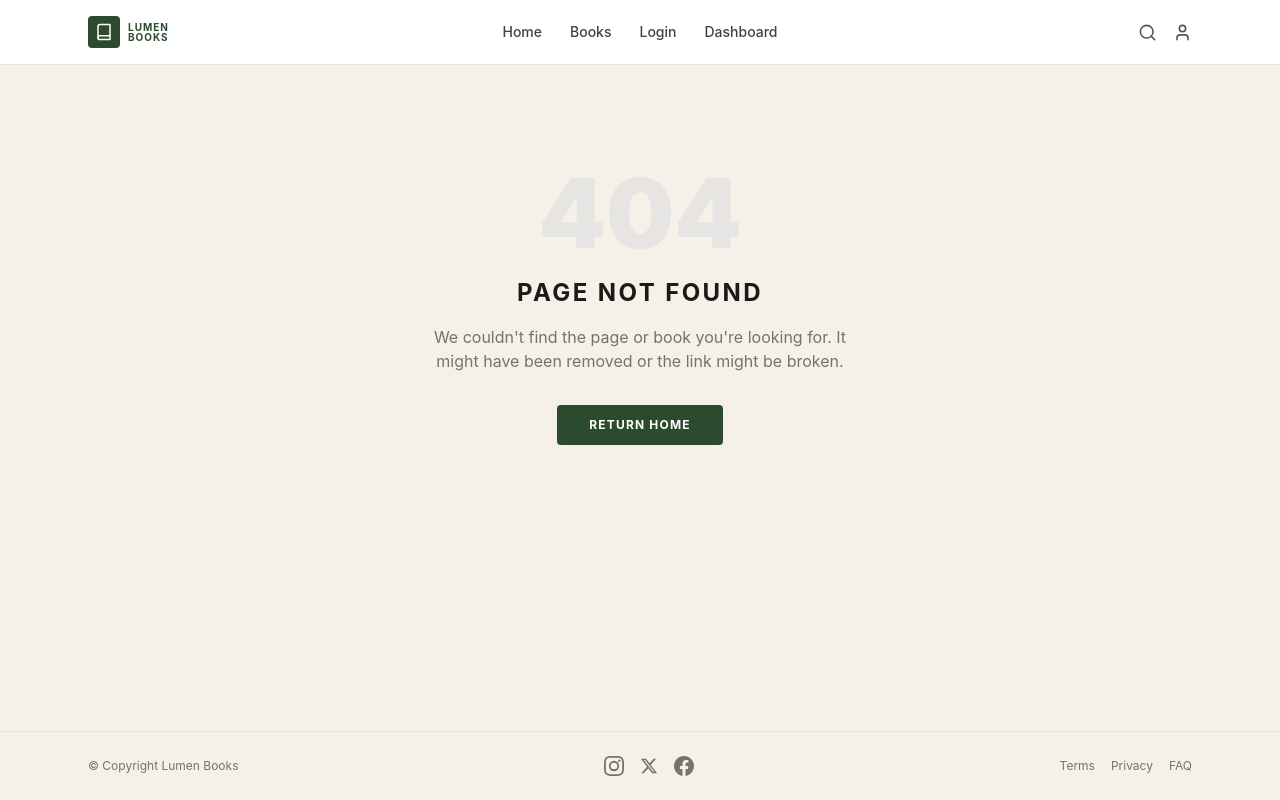
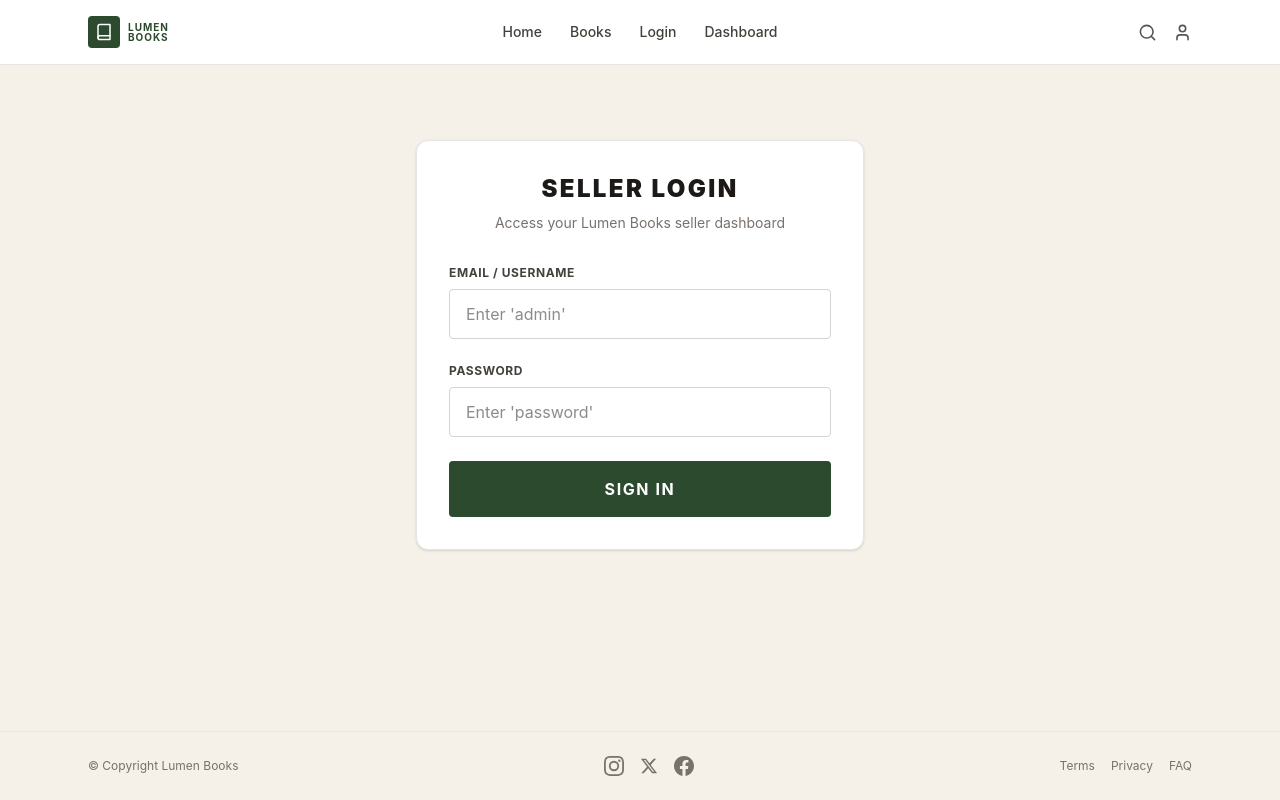
Before and after one commit to SughnenWeb3/lumen_books, a Next.js app: page /login in a window 1280 px wide. Before the commit this address had no page. Built offline with nearby package versions, Linux system fonts and the light colour scheme.

Commit message:
create login page for sellers

```diff
--- /dev/null
+++ b/app/login/page.tsx
@@ -0,0 +1,99 @@
+'use client';
+
+import { useActionState } from 'react';
+import { loginAction } from '../lib/actions';
+
+export default function LoginPage() {
+  const [state, action, isPending] = useActionState(loginAction, undefined);
+
+  return (
+    <div className="min-h-[70vh] flex items-center justify-center px-6">
+      <div className="w-full max-w-md bg-white border border-stone-200 rounded-xl p-8 shadow-sm">
+        <div className="text-center mb-8">
+          <h1 className="text-2xl font-black uppercase tracking-widest text-stone-900 mb-2">
+            Seller Login
+          </h1>
+          <p className="text-stone-500 text-sm">
+            Access your Lumen Books seller dashboard
+          </p>
+        </div>
+
+        <form action={action} className="space-y-6">
+          <div>
+            <label
+              htmlFor="email"
+              className="block text-xs font-bold uppercase tracking-wider text-stone-700 mb-2"
+            >
+              Email / Username
+            </label>
+            <input
+              type="text"
+              id="email"
+              name="email"
+              className="w-full border border-stone-300 rounded px-4 py-3 focus:outline-none focus:border-[#2c4a2e] focus:ring-1 focus:ring-[#2c4a2e] transition-colors"
+              placeholder="Enter 'admin'"
+              required
+            />
+          </div>
+
+          <div>
+            <label
+              htmlFor="password"
+              className="block text-xs font-bold uppercase tracking-wider text-stone-700 mb-2"
+            >
+              Password
+            </label>
+            <input
+              type="password"
+              id="password"
+              name="password"
+              className="w-full border border-stone-300 rounded px-4 py-3 focus:outline-none focus:border-[#2c4a2e] focus:ring-1 focus:ring-[#2c4a2e] transition-colors"
+              placeholder="Enter 'password'"
+              required
+            />
+          </div>
+
+          {state?.error && (
+            <div className="bg-red-50 text-red-600 text-sm p-3 rounded border border-red-200">
+              {state.error}
+            </div>
+          )}
+
+          <button
+            type="submit"
+            disabled={isPending}
+            className="w-full bg-[#2c4a2e] text-white font-bold uppercase tracking-widest px-8 py-4 rounded hover:bg-[#3a5c3c] transition-colors disabled:opacity-70 flex justify-center items-center gap-2"
+          >
+            {isPending ? (
+              <>
+                <svg
+                  className="animate-spin h-5 w-5 text-white"
+                  xmlns="http://www.w3.org/2000/svg"
+                  fill="none"
+                  viewBox="0 0 24 24"
+                >
+                  <circle
+                    className="opacity-25"
+                    cx="12"
+                    cy="12"
+                    r="10"
+                    stroke="currentColor"
+                    strokeWidth="4"
+                  ></circle>
+                  <path
+                    className="opacity-75"
+                    fill="currentColor"
+                    d="M4 12a8 8 0 018-8V0C5.373 0 0 5.373 0 12h4zm2 5.291A7.962 7.962 0 014 12H0c0 3.042 1.135 5.824 3 7.938l3-2.647z"
+                  ></path>
+                </svg>
+                Authenticating...
+              </>
+            ) : (
+              'Sign In'
+            )}
+          </button>
+        </form>
+      </div>
+    </div>
+  );
+}
```
